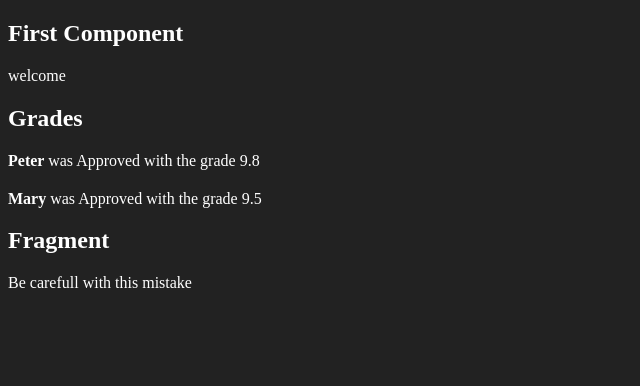
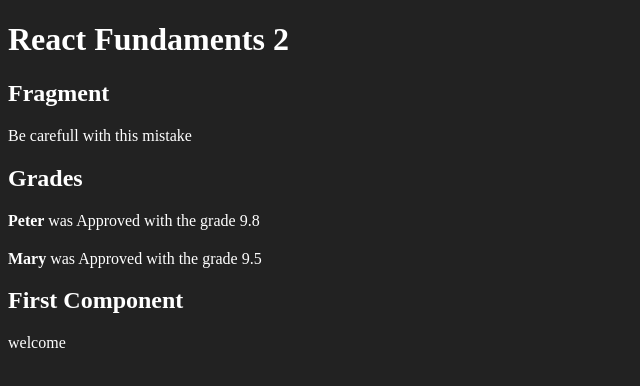
Before and after one commit to jessik126/fundaments-react, a React (Create React App) app: page / in a window 1280 px wide. Shown: the top 386 px of the page, without its empty margins (0-640 px from the left). Built offline with nearby package versions, Linux system fonts and the light colour scheme.

Commit message:
Separate jsx code from index and use arrow func

```diff
--- /dev/null
+++ b/src/App.jsx
@@ -0,0 +1,15 @@
+import React from "react";
+
+import First from './components/basics/First';
+import WithParameter from './components/basics/WithParameter';
+import Fragment from './components/basics/Fragment';
+
+export default _ => (
+    <div id="app">
+        <h1>React Fundaments 2</h1>
+        <Fragment />
+        <WithParameter title="Grades" studant="Peter" grade={9.8} />
+        <WithParameter title="" studant="Mary" grade={9.5} />
+        <First />
+    </div>
+);
--- a/src/index.js
+++ b/src/index.js
@@ -2,15 +2,8 @@
 import ReactDOM from 'react-dom';
 import React from 'react';
 
-import First from './components/basics/First';
-import WithParameter from './components/basics/WithParameter';
-import Fragment from './components/basics/Fragment';
+import App from './App';
 
 ReactDOM.render(
-  <div id="app">
-    <First></First>
-    <WithParameter title="Grades" studant="Peter" grade={9.8} />
-    <WithParameter title="" studant="Mary" grade={9.5} />
-    <Fragment/>
-  </div>,
+  <App></App>,
   document.getElementById('root'));
```
